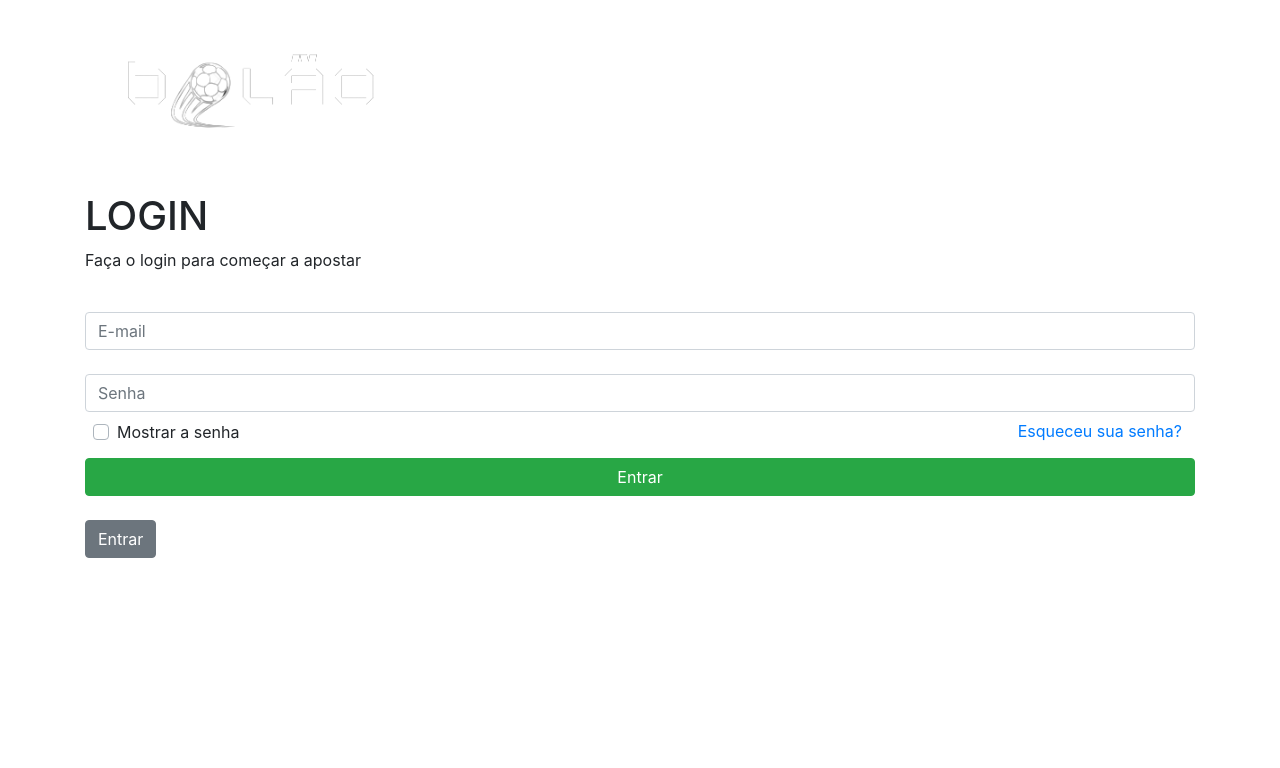
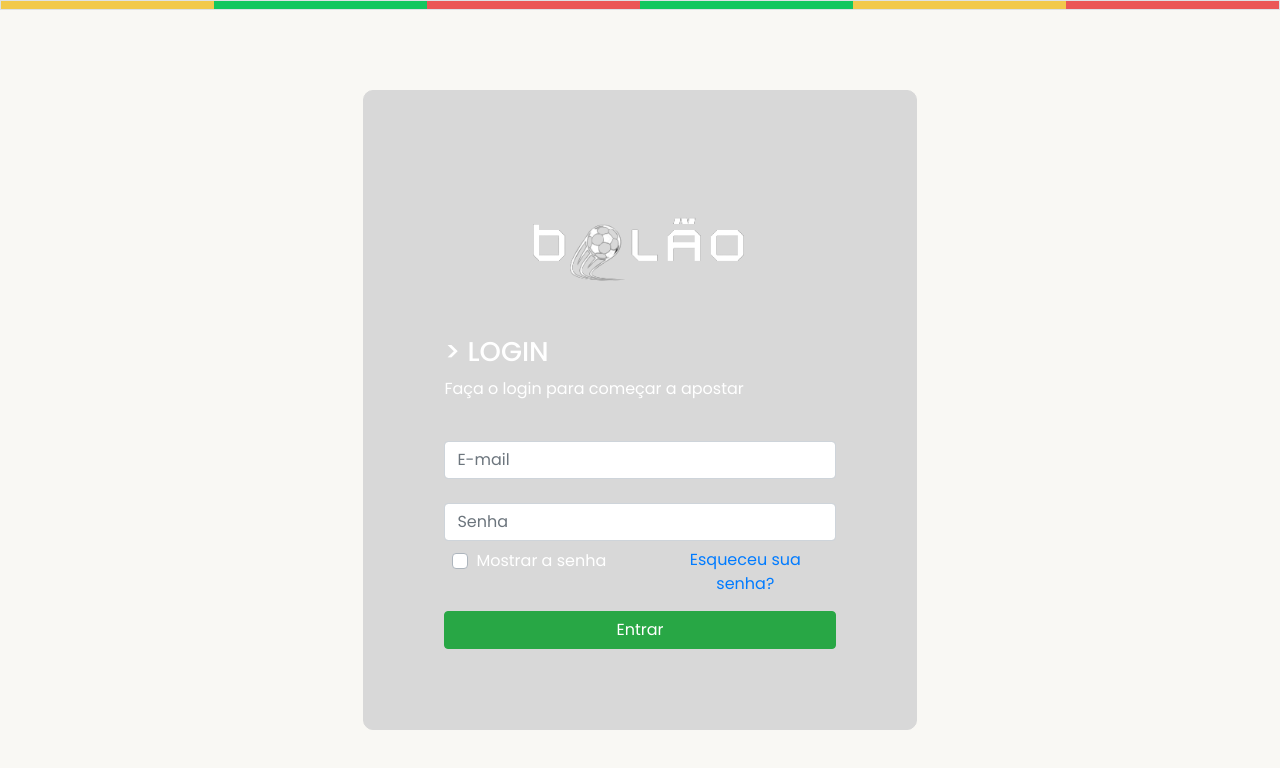
Before and after one commit to joaoguilac/bd-bolao, a Nuxt app: page /login in a window 1280 px wide. Shown: the top 768 px of the page. Built offline with nearby package versions, Linux system fonts and the light colour scheme.

Commit message:
Estilizações da tela inicial e login

```diff
--- a/pages/index.vue
+++ b/pages/index.vue
@@ -1,37 +1,150 @@
+
 <template>
+  <div>
+    <div class="border d-flex w-100">
+      <span></span>
+      <span></span>
+      <span></span>
+      <span></span>
+      <span></span>
+      <span></span>
+    </div>
     <b-container>
-    <img src="bolao-logo.svg" alt="">
-    <h1>Para você que gosta de futebol e de apostas</h1>
+      <div class="w-100 d-flex align-items-center justify-content-center mt-5 mb-3">
+        <img src="bolao-logo.svg" alt="Logo do Bolão" style="width:20rem;" />
+      </div>
+      <div class="info w-100 d-flex align-items-center justify-content-center flex-column my-5">
+        <h1 class="mb-3">Para você que gosta de futebol e de apostas</h1>
         <p>Faça o seu cadastro e chame seus amigos</p>
-    <br>
-    <nuxt-link to="/login">
-      <b-button>Login</b-button>
-    </nuxt-link>
-    <br><br>
-    <form @submit.prevent="login">
+      </div>
+      <form @submit.prevent="login" style="width: 100%;" class="w-100 d-flex align-content-center justify-content-between">
         <input
           required
           type="email"
           v-model="email"
-        class="form-control"
+          class="form-control mr-3"
           placeholder="E-mail"
         />
-      <b-button type="submit" block variant="success" class="px-4">
+        <input
+          required
+          type="password"
+          v-model="senha"
+          class="form-control mr-3"
+          placeholder="Senha"
+        />
+        <b-button type="submit" block variant="success" class="px-4 w-25">
           Cadastrar
         </b-button>
       </form>
-    <br><br>
-    <img src="smartphone-index.svg" alt="">
-    <h1>Se você quer se divertir apostando em jogos de futebol, bolão é pra você!</h1>
+      <img src="smartphone-index.svg" alt="" />
     </b-container>
+    <div class="login-box back-green w-100">
+      <h2>
+        Se você quer se divertir apostando em jogos de futebol, bolão é pra você!
+      </h2>
+      <p>Faça o seu login</p>
+      <nuxt-link to="/login" class="w-25">
+        <b-button type="submit" block variant="success">Login</b-button>
+      </nuxt-link>
+    </div>
+    <div class="footer back-green w-100">
+      <p class="ml-4">Ana Carolina | Cácio Lucas | João Guilherme </p>
+      <p>© 2022 - Todos os direitos reservados</p>
+    </div>
+  </div>
 </template>
 
 <script>
 export default {
-  name: 'IndexPage'
+  name: "IndexPage",
+  data() {
+    return {
+      email: "",
+      senha: "",
+    };
+  },
+};
+</script>
+
+<style>
+
+  @import url('https://fonts.googleapis.com/css2?family=Poppins:wght@100;200;300;400;500&display=swap');
+
+  :root {
+    --primary-color: #13c75f;
+    --text-color: #7e7e90;
+    --sub-text-color: #ababc0;
+    --second-color: #f2c94c;
+    --danger-color: #EB5757;
+    --details-color: #6a6180;
   }
-</script>
+
+  * {
+    margin: 0;
+    text-decoration: none;
+    font-family: 'Poppins', sans-serif;
+    padding: 0;
+    box-sizing: border-box;
+  }
+
+  html,body{
+    height: 100%;
+    width: 100%;
+    margin: 0;
+    padding: 0;
+    box-sizing: border-box;
+    position: relative;
+    overflow-x: hidden;
+    color: white;
+    background-color: #F9F8F4;
+  }
+
+</style>
 
 <style scoped>
 
+.border > span {
+  width:30%;
+  height: 8px;
+  display: block;
+}
+.border span:nth-child(1n), span:nth-child(4n){
+  background-color: var(--second-color);
+}
+.border span:nth-child(2n), span:nth-child(5n) {
+  background-color: var(--primary-color);
+}
+.border span:nth-child(3n), span:nth-child(6n) {
+  background-color: var(--danger-color);
+}
+
+.info{
+  color: var(--text-color);
+}
+
+.info h1{
+  font-weight: 300;
+}
+
+.login-box{
+  display: flex;
+  flex-direction: column;
+  justify-content: center;
+  align-items: center;
+  padding: 10rem;
+}
+
+.login-box p{
+  font-size: 1.3rem;
+}
+
+.back-green {
+  background-color: var(--primary-color);
+}
+.footer{
+  display: grid;
+  grid-template-columns: 1fr 20rem 1fr;
+  margin: 0 auto;
+  padding: 1rem;
+}
 </style>
--- a/pages/login.vue
+++ b/pages/login.vue
@@ -1,9 +1,20 @@
 <template>
+  <div>
+    <div class="border d-flex w-100">
+        <span></span>
+        <span></span>
+        <span></span>
+        <span></span>
+        <span></span>
+        <span></span>
+    </div>
     <b-container>
-    <img src="bolao-logo-white.svg" alt="">
-    <h1>LOGIN</h1>
+      <div class="login-box d-flex flex-column align-items-center justify-content-center">
+        <img src="bolao-logo-white.svg" alt="Logo Bolão" style="width: 18rem;">
+        <div class="w-100 d-flex flex-column justify-content-lg-start align-content-center mb-4">
+          <h1 id="title-login">> LOGIN</h1>
           <p>Faça o login para começar a apostar</p>
-    <br>
+        </div>
         <form @submit.prevent="login">
           <input
             required
@@ -48,13 +59,9 @@
             </b-col>
           </b-row> -->
         </form>
-    <br>
-    <nuxt-link to="/usuario">
-      <b-button>
-        Entrar
-      </b-button>
-    </nuxt-link>
+      </div>
     </b-container>
+  </div>
 </template>
 
 <script>
@@ -128,4 +135,73 @@ export default {
 
 <style>
 
+  @import url('https://fonts.googleapis.com/css2?family=Poppins:wght@100;200;300;400;500&display=swap');
+
+  :root {
+    --primary-color: #13c75f;
+    --text-color: #7e7e90;
+    --sub-text-color: #ababc0;
+    --second-color: #f2c94c;
+    --danger-color: #EB5757;
+    --details-color: #6a6180;
+  }
+
+  * {
+    margin: 0;
+    text-decoration: none;
+    font-family: 'Poppins', sans-serif;
+    padding: 0;
+    box-sizing: border-box;
+  }
+
+  html,body{
+    height: 100%;
+    width: 100%;
+    margin: 0;
+    padding: 0;
+    box-sizing: border-box;
+    position: relative;
+    overflow-x: hidden;
+    color: white;
+    background-color: #F9F8F4;
+  }
+
 </style>
+
+
+<style scoped>
+
+.border > span {
+  width:30%;
+  height: 8px;
+  display: block;
+}
+.border span:nth-child(1n), span:nth-child(4n){
+  background-color: var(--second-color);
+}
+.border span:nth-child(2n), span:nth-child(5n) {
+  background-color: var(--primary-color);
+}
+.border span:nth-child(3n), span:nth-child(6n) {
+  background-color: var(--danger-color);
+}
+
+.container{
+  height: 100vh;
+  display: flex;
+  justify-content: center;
+  align-items: center;
+}
+
+.login-box{
+  background-color: #D8D8D8;
+  border: 1px solid #D8D8D8;
+  border-radius: 10px;
+  padding: 5rem;
+}
+
+#title-login{
+  font-size:1.7rem;
+}
+
+</style>
```
Also changed, not shown: package.json (+5 -4 lines), 1 other file (tests, documents, lock files or other folders). Lines whose indentation alone changed are shown as unchanged.
